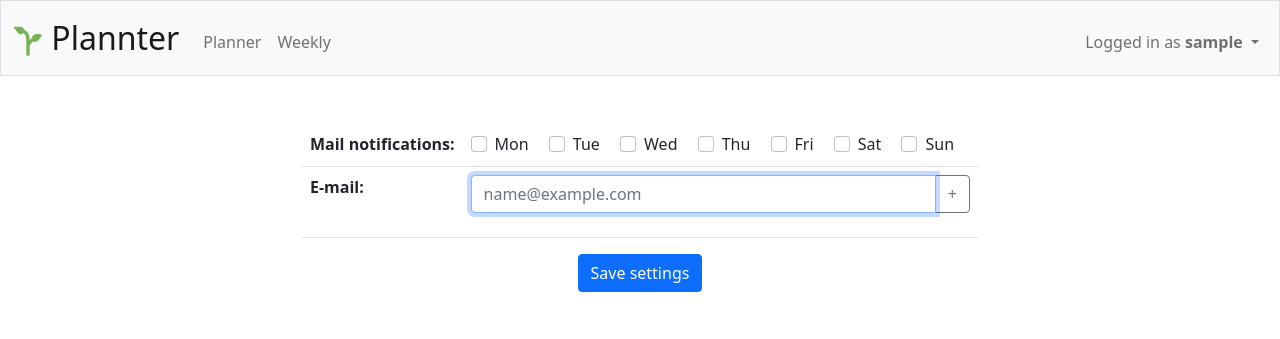
After one commit to perugi/plannter, a Flask app: page /settings in a window 1280 px wide. The commit adds this page. Shown: the top 339 px of the page. Run offline with Flask 2, Linux system fonts and the light colour scheme; the visitor is signed in with stand-in values (Sample User, id 1); some libraries are stand-ins or nearby versions.

Commit message:
Add settings for mail notifications (html, js only, db + py todo)

```diff
--- a/app.py
+++ b/app.py
@@ -152,6 +152,7 @@ def login():
 
         # Remember which user has logged in
         session["user_id"] = rows[0]["id"]
+        session["username"] = rows[0]["username"]
 
         # Redirect user to home page
         return redirect("/")
@@ -173,6 +174,7 @@ def logout():
 
 
 @app.route("/password_change", methods=["GET", "POST"])
+@login_required
 def password_register():
     """Allow the user to change their password"""
 
@@ -261,3 +263,14 @@ def register():
 
     else:
         return render_template("register.html")
+
+
+@app.route("/settings", methods=["GET", "POST"])
+@login_required
+def settings():
+    """Allow the user to change the account settings."""
+
+    if request.method == "POST":
+        print(request.form.get(), file=sys.stderr)
+
+    return render_template("settings.html")
--- /dev/null
+++ b/static/mail_fields.js
@@ -0,0 +1,72 @@
+function addMailField(id) {
+    // Remove the -/+ button from the previous input field.
+    document.getElementById("add_mail").remove();
+    // The first element does not have a - button.
+    if (id != 2) {
+        document.getElementById("remove_mail").remove();
+    }
+
+    // Get the container which houses the mail fields, in order to append a new input field.
+    var container = document.getElementById("mail_fields");
+
+    // Create the elements needed for a new mail field.
+    var input_group = document.createElement("div");
+    input_group.setAttribute("class", "input-group mb-3");
+    input_group.id = "mail_group_" + id;
+
+    var input = document.createElement("input");
+    input.autocomplete = "off";
+    input.setAttribute("class", "form-control");
+    input.id = "mail_" + id;
+    input.name = "mail_" + id;
+    input.placeholder = "name@example.com";
+    input.type = "email";
+
+    var remove_button = document.createElement("button")
+    remove_button.setAttribute("class", "btn btn-outline-secondary");
+    remove_button.setAttribute("onclick", "removeMailField(" + id + ")");
+    remove_button.type = "button";
+    remove_button.id = "remove_mail";
+    remove_button.textContent = "-";
+
+    var add_button = document.createElement("button")
+    add_button.setAttribute("class", "btn btn-outline-secondary");
+    add_button.setAttribute("onclick", "addMailField(" + (id + 1) + ")");
+    add_button.type = "button";
+    add_button.id = "add_mail";
+    add_button.textContent = "+";
+
+    // Generate a new input field.
+    input_group.appendChild(input);
+    input_group.appendChild(remove_button);
+    input_group.appendChild(add_button);
+    container.appendChild(input_group);
+}
+
+function removeMailField(id) {
+    // Remove the current mail field from the page.
+    document.getElementById("mail_group_" + id).remove();
+
+    // Get the previous mail field, in order to append the -/+ buttons.
+    var previous_group = document.getElementById("mail_group_" + (id - 1));
+
+    var remove_button = document.createElement("button")
+    remove_button.setAttribute("class", "btn btn-outline-secondary");
+    remove_button.setAttribute("onclick", "removeMailField(" + (id - 1) + ")");
+    remove_button.type = "button";
+    remove_button.id = "remove_mail";
+    remove_button.textContent = "-";
+
+    var add_button = document.createElement("button")
+    add_button.setAttribute("class", "btn btn-outline-secondary");
+    add_button.setAttribute("onclick", "addMailField(" + id + ")");
+    add_button.type = "button";
+    add_button.id = "add_mail";
+    add_button.textContent = "+";
+
+    // Append the -/+ buttons, except for the first field, where there is no - button.
+    if (id != 2) {
+        previous_group.appendChild(remove_button);
+    }
+    previous_group.appendChild(add_button);
+}
--- a/templates/layout.html
+++ b/templates/layout.html
@@ -17,6 +17,9 @@
     <link href="/static/favicon.ico" rel="icon">
 
     <link href="/static/styles.css" rel="stylesheet">
+
+    <!-- Link .js scripts -->
+    {% block script %}{% endblock %}
 
     <title>Plannter: {% block title %}{% endblock %}</title>
 
@@ -39,8 +42,20 @@
                     <li class="nav-item"><a class="nav-link" href="/weekly">Weekly</a></li>
                 </ul>
                 <ul class="navbar-nav ms-auto mt-2">
-                    <li class="nav-item"><a class="nav-link" href="/password_change">Change Password</a></li>
-                    <li class="nav-item"><a class="nav-link" href="/logout">Log Out</a></li>
+                    <li class="nav-item dropdown">
+                        <a class="nav-link dropdown-toggle" href="#" role="button" data-bs-toggle="dropdown"
+                            aria-expanded="false">
+                            Logged in as <b>{{ session["username"] }}</b>
+                        </a>
+                        <ul class="dropdown-menu dropdown-menu-end">
+                            <li><a class="dropdown-item" href="/settings">Settings</a></li>
+                            <li>
+                                <hr class="dropdown-divider">
+                            </li>
+                            <li><a class="dropdown-item" href="/password_change">Change password</a></li>
+                            <li><a class="dropdown-item" href="/logout">Log out</a></li>
+                        </ul>
+                    </li>
                 </ul>
                 {% else %}
                 <ul class="navbar-nav ms-auto mt-2">
--- a/templates/planner.html
+++ b/templates/planner.html
@@ -57,9 +57,11 @@ Home
                             <tr class="plants_row">
                                 <td>
                                     {% if plant.id in selected_plants %}
-                                    <input type="checkbox" id="{{ plant.id }}" name="{{ plant.id }}" checked>
+                                    <input class="form-check-input" type="checkbox" id="{{ plant.id }}"
+                                        name="{{ plant.id }}" checked>
                                     {% else %}
-                                    <input type="checkbox" id="{{ plant.id }}" name="{{ plant.id }}">
+                                    <input class="form-check-input" type="checkbox" id="{{ plant.id }}"
+                                        name="{{ plant.id }}">
                                     {% endif %}
                                 </td>
 
--- /dev/null
+++ b/templates/settings.html
@@ -0,0 +1,74 @@
+{% extends "layout.html" %}
+
+{% block script %}
+<script src="/static/mail_fields.js"></script>
+{% endblock %}
+
+{% block title %}
+Settings
+{% endblock %}
+
+{% block main %}
+<div class="container text-start">
+    <div class="row justify-content-md-center">
+        <div class="col-md-auto">
+            <form method="post">
+                <table class="table">
+                    <tr>
+                        <th>
+                            Mail notifications:
+                        </th>
+                        <td>
+                            <div class="form-check form-check-inline">
+                                <input class="form-check-input" type="checkbox" id="notify_mon" value="notify_mon">
+                                <label class="form-check-label" for="notify_mon">Mon</label>
+                            </div>
+                            <div class="form-check form-check-inline">
+                                <input class="form-check-input" type="checkbox" id="notify_tue" value="notify_tue">
+                                <label class="form-check-label" for="notify_tue">Tue</label>
+                            </div>
+                            <div class="form-check form-check-inline">
+                                <input class="form-check-input" type="checkbox" id="notify_wed" value="notify_wed">
+                                <label class="form-check-label" for="notify_wed">Wed</label>
+                            </div>
+                            <div class="form-check form-check-inline">
+                                <input class="form-check-input" type="checkbox" id="notify_thu" value="notify_thu">
+                                <label class="form-check-label" for="notify_thu">Thu</label>
+                            </div>
+                            <div class="form-check form-check-inline">
+                                <input class="form-check-input" type="checkbox" id="notify_fri" value="notify_fri">
+                                <label class="form-check-label" for="notify_fri">Fri</label>
+                            </div>
+                            <div class="form-check form-check-inline">
+                                <input class="form-check-input" type="checkbox" id="notify_sat" value="notify_sat">
+                                <label class="form-check-label" for="notify_sat">Sat</label>
+                            </div>
+                            <div class="form-check form-check-inline">
+                                <input class="form-check-input" type="checkbox" id="notify_sun" value="notify_sun">
+                                <label class="form-check-label" for="notify_sun">Sun</label>
+                            </div>
+                        </td>
+                    </tr>
+                    <tr>
+                        <th>E-mail:</th>
+                        <td>
+                            <div id="mail_fields">
+                                <div id="mail_group_1" class="input-group mb-3">
+                                    <input autocomplete="off" autofocus class="form-control" id="mail_1" name="mail_1"
+                                        placeholder="name@example.com" type="email">
+                                    <button class="btn btn-outline-secondary" onclick="addMailField(2)" type="button"
+                                        id="add_mail">+</button>
+                                </div>
+                            </div>
+                        </td>
+                    </tr>
+                </table>
+                <p></p>
+                <div class="text-center">
+                    <button class="btn btn-primary mt3" type="submit">Save settings</button>
+                </div>
+            </form>
+        </div>
+    </div>
+</div>
+{% endblock %}
```
